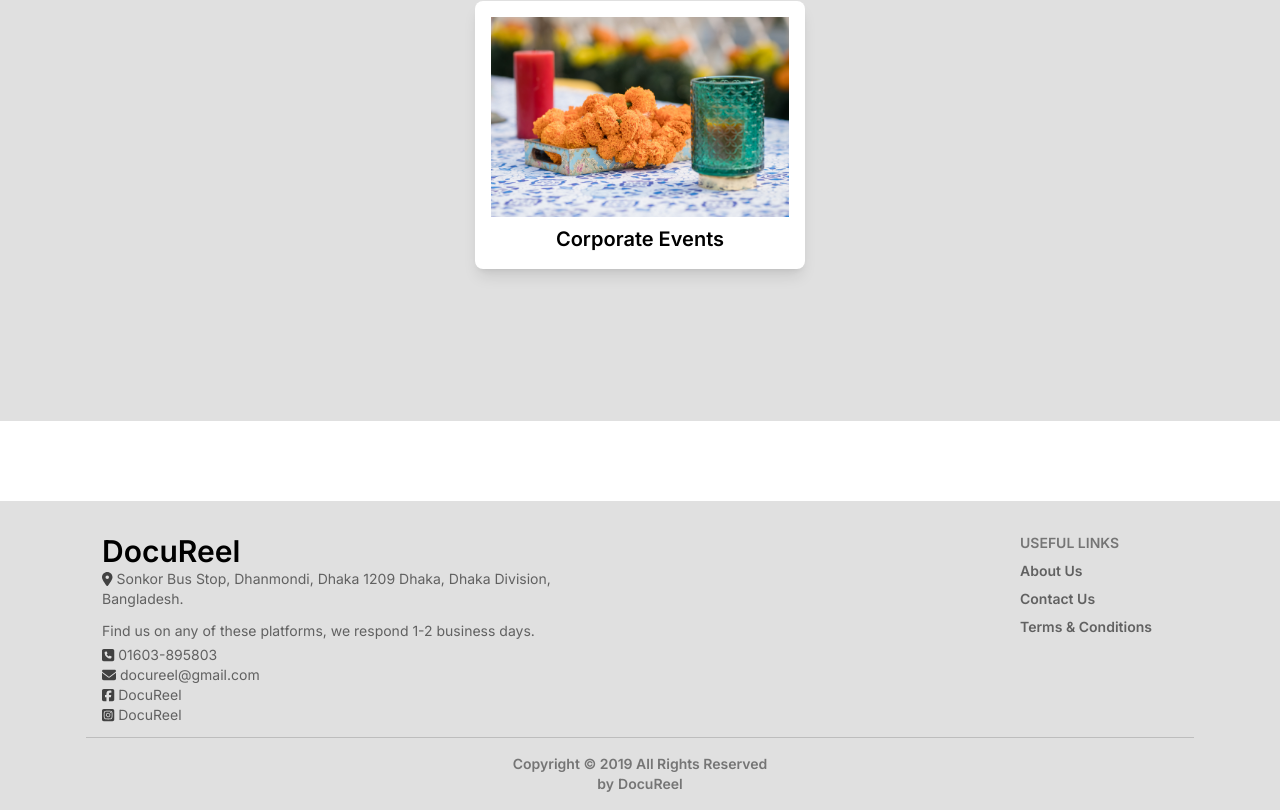
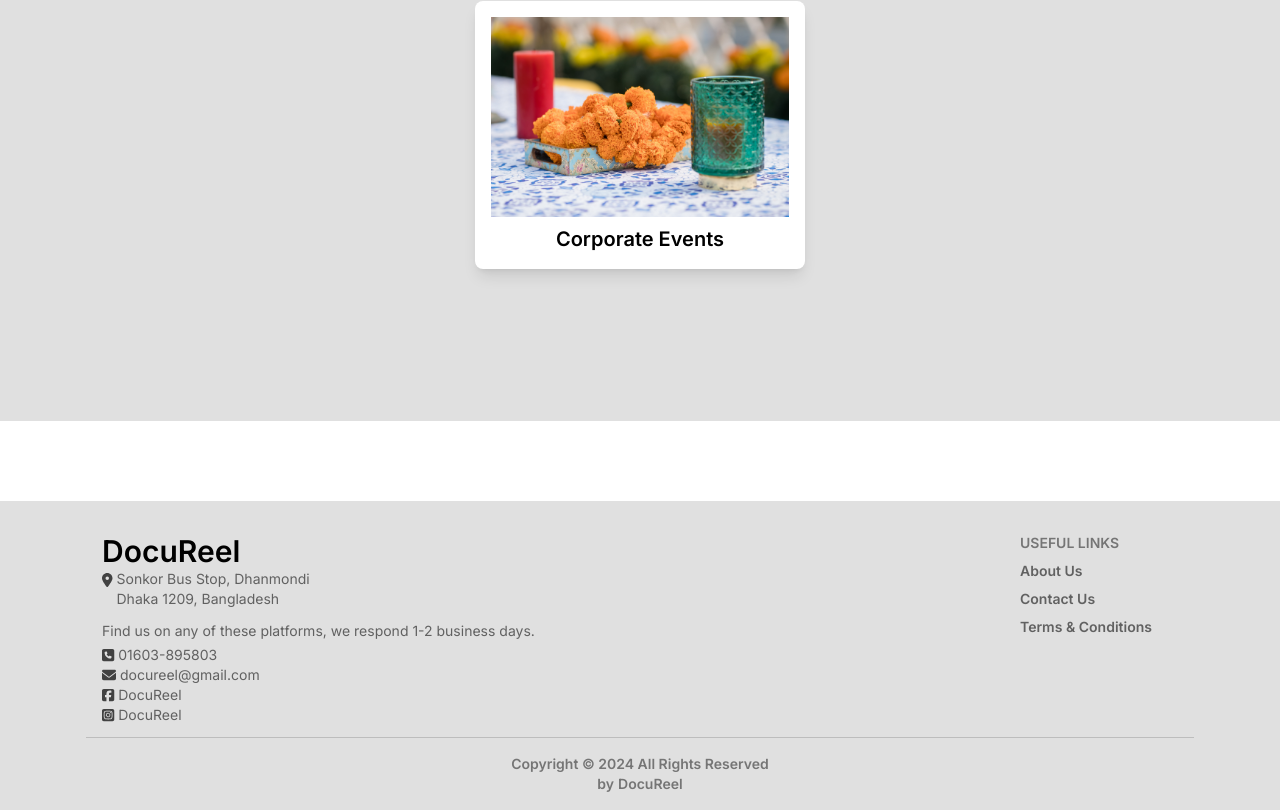
Before and after one commit to fariarahman15/DocuReel-Web, a Next.js app: page /services in a window 1280 px wide. Shown: the part 1221-2031 px from the top of the page. Built offline with nearby package versions, Linux system fonts and the light colour scheme.

Commit message:
Fixed issues

```diff
--- a/app/components/Banner/MainBanner.jsx
+++ b/app/components/Banner/MainBanner.jsx
@@ -1,26 +1,26 @@
-"use client";
-import { Button, Typography } from "@material-tailwind/react";
-import { useEffect, useState } from "react";
+"use client"
+import { Button, Typography } from "@material-tailwind/react"
+import { useEffect, useState } from "react"
 
 export function MainBanner() {
-  const [showScrollDiv, setShowScrollDiv] = useState(false);
+  const [showScrollDiv, setShowScrollDiv] = useState(false)
 
   useEffect(() => {
     const handleScroll = () => {
       if (window.scrollY > 100) {
         // Change 100 to the desired scroll position
-        setShowScrollDiv(true);
+        setShowScrollDiv(true)
       } else {
-        setShowScrollDiv(false);
+        setShowScrollDiv(false)
       }
-    };
+    }
 
-    window.addEventListener("scroll", handleScroll);
+    window.addEventListener("scroll", handleScroll)
 
     return () => {
-      window.removeEventListener("scroll", handleScroll);
-    };
-  }, []);
+      window.removeEventListener("scroll", handleScroll)
+    }
+  }, [])
 
   {
     return (
@@ -64,7 +64,21 @@ export function MainBanner() {
             )} */}
 
             <div className="mt-20 ">
-              <Typography variant="h5" color="white">
+              <Typography variant="h4" color="white">
+                Documentary helps to grow; reels helps to carry memories. <br />
+                We are the team that helps you to grow with memories.
+              </Typography>
+              <Button
+                size="sm"
+                color="white"
+                variant="gradient"
+                className="mt-4"
+                // variant={selectedLocation === "europe" ? "gradient" : "text"}
+                // onClick={() => handleLocationChange("europe")}
+              >
+                Contact Us
+              </Button>
+              {/* <Typography variant="h5" color="white">
                 Choose Your Location
               </Typography>
               <div className="flex justify-center gap-2 mt-2">
@@ -85,13 +99,13 @@ export function MainBanner() {
                 >
                   Europe
                 </Button>
-              </div>
+              </div> */}
             </div>
 
             {/* <SearchSection /> */}
           </div>
         </div>
       </div>
-    );
+    )
   }
 }
--- a/app/components/Cards/Thumbnail.jsx
+++ b/app/components/Cards/Thumbnail.jsx
@@ -2,7 +2,7 @@ import Image from "next/image";
 
 const Thumbnail = ({ image, title }) => {
   return (
-    <div className="relative bg-white p-4 rounded-lg shadow-lg mb-8 w-full">
+    <div className="relative bg-white p-4 rounded-lg shadow-lg mb-8 w-full cursor-pointer">
       <div className="overflow-hidden w-full min-h-[200px] max-h-min relative">
         <Image src={image} alt="thumbnail" fill />
       </div>
--- a/app/components/Footer.jsx
+++ b/app/components/Footer.jsx
@@ -8,6 +8,8 @@ import {
   faSquarePhone,
 } from "@fortawesome/free-solid-svg-icons";
 import { FontAwesomeIcon } from "@fortawesome/react-fontawesome";
+import Link from "next/link";
+
 
 export function Footer() {
   return (
@@ -17,16 +19,16 @@ export function Footer() {
           <div className="w-full lg:w-6/12 px-4">
             <h4 className="text-3xl font-semibold">DocuReel</h4>
             <div className=" text-gray-700 font-normal text-sm items-center justify-center align-center ">
-              <p>
+              <div className="flex">
                 <FontAwesomeIcon
                   icon={faLocationDot}
-                  className="text-gray-800"
+                  className="text-gray-800 pt-1"
                 />
-                <span className="pl-1 ">
-                  Sonkor Bus Stop, Dhanmondi, Dhaka 1209 Dhaka, Dhaka Division,
-                  Bangladesh.
-                </span>
-              </p>
+                <p className="pl-1 ">
+                  Sonkor Bus Stop, Dhanmondi <br />Dhaka 1209,
+                  Bangladesh
+                </p>
+              </div>
             </div>
 
             <div className="mt-3">
@@ -86,17 +88,18 @@ export function Footer() {
                 </span>
                 <ul className="list-unstyled">
                   <li>
-                    <a
+                    <Link href="/about">
+                    <p
                       className="text-gray-700 hover:text-gray-900 font-semibold block pb-2 text-sm"
-                      href="https://www.creative-tim.com/presentation"
                     >
                       About Us
-                    </a>
+                    </p>
+                    </Link>
                   </li>
                   <li>
                     <a
                       className="text-gray-700 hover:text-gray-900 font-semibold block pb-2 text-sm"
-                      href="https://creative-tim.com/contact-us"
+                      href="/"
                     >
                       Contact Us
                     </a>
@@ -104,7 +107,7 @@ export function Footer() {
                   <li>
                     <a
                       className="text-gray-700 hover:text-gray-900 font-semibold block pb-2 text-sm"
-                      href="https://creative-tim.com/terms"
+                      href="/"
                     >
                       Terms &amp; Conditions
                     </a>
@@ -141,7 +144,7 @@ export function Footer() {
         <div className="flex flex-wrap items-center md:justify-between justify-center">
           <div className="w-full md:w-4/12 px-4 mx-auto text-center">
             <div className="text-sm text-gray-600 font-semibold py-1">
-              Copyright © 2019 All Rights Reserved by
+              Copyright © 2024 All Rights Reserved by
               <a href="/" className="text-gray-600 hover:text-gray-900 pl-1">
                 DocuReel
               </a>
--- a/app/components/RecentWorks.jsx
+++ b/app/components/RecentWorks.jsx
@@ -22,7 +22,7 @@ export function RecentWorks() {
           {recentWorksList.map((item, index) => (
             <div
               key={index}
-              className={`w-full md:w-4/12 px-4 text-center ${
+              className={`w-full md:w-4/12 px-4 text-center cursor-pointer ${
                 index === 1 ? "lg:pt-6" : "lg:pt-12"
               }`}
             >
```
